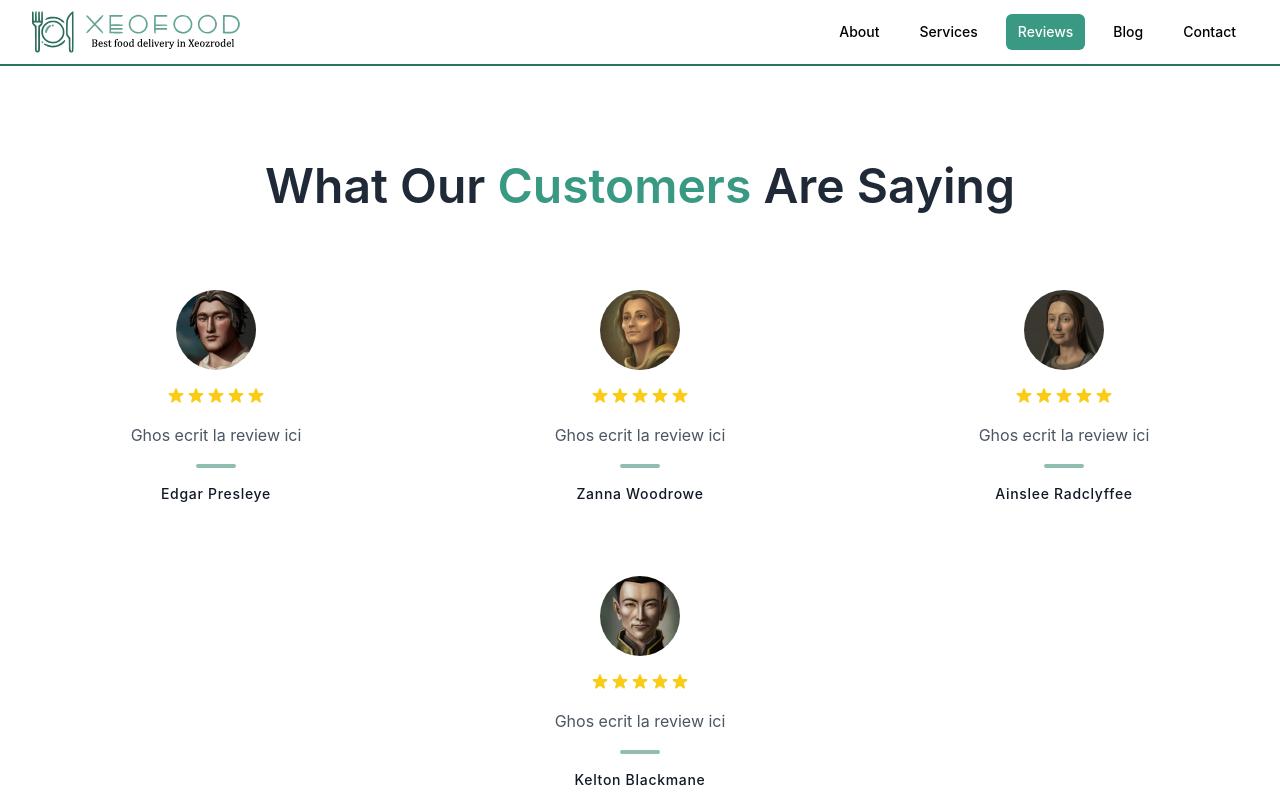
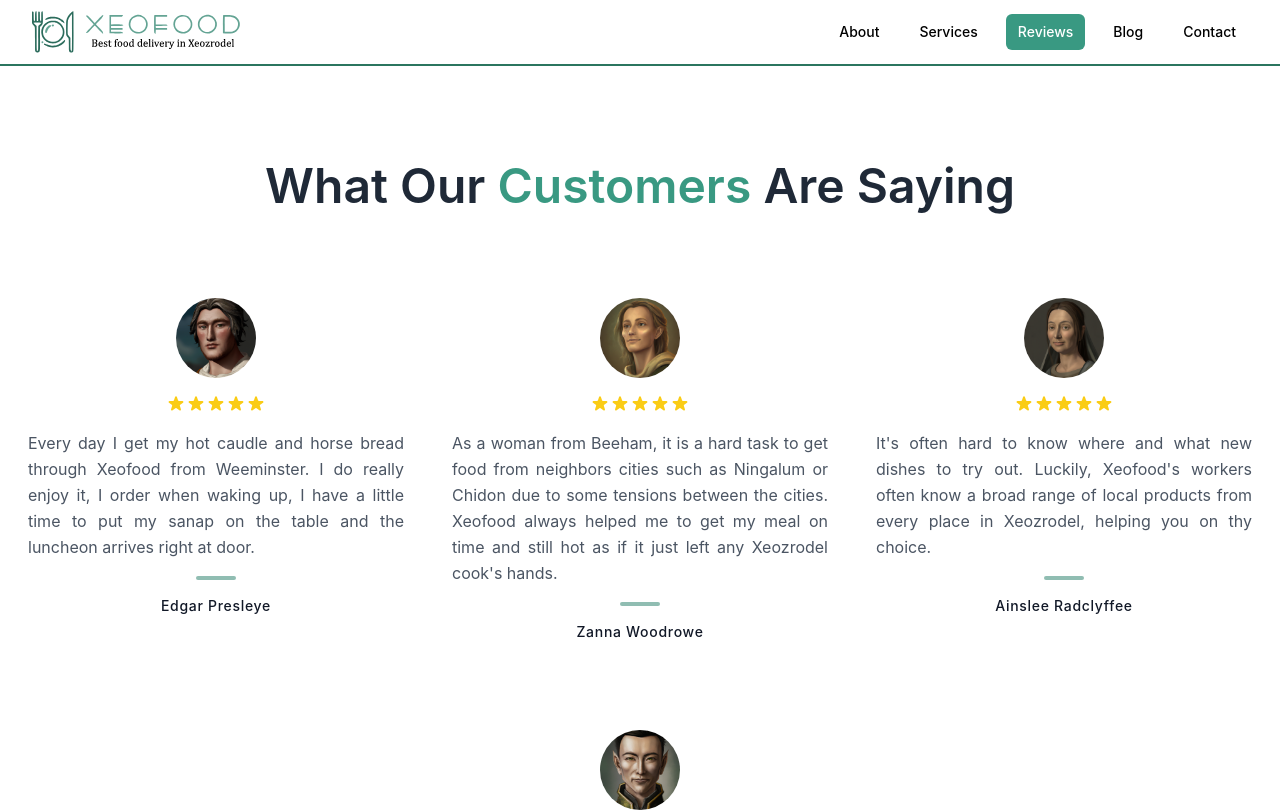
Before and after one commit to corentincolsenet/google-SEO-ranking, a Next.js app: page /reviews in a window 1280 px wide. Shown: the top 812 px of the page. Built offline with nearby package versions, Linux system fonts and the light colour scheme.

Commit message:
GD: code: reviews done & few edits

```diff
--- a/components/Reviews.tsx
+++ b/components/Reviews.tsx
@@ -7,25 +7,25 @@ const Reviews = () => {
   const reviews: Array<IReview> = [
     {
       fullName: "Edgar Presleye",
-      review: "Ghos ecrit la review ici",
+      review: "Every day I get my hot caudle and horse bread through Xeofood from Weeminster. I do really enjoy it, I order when waking up, I have a little time to put my sanap on the table and the luncheon arrives right at door.",
       url: "/images/reviews-person-edgar-presleye.png",
       stars: 5
     },
     {
       fullName: "Zanna Woodrowe",
-      review: "Ghos ecrit la review ici",
+      review: "As a woman from Beeham, it is a hard task to get food from neighbors cities such as Ningalum or Chidon due to some tensions between the cities. Xeofood always helped me to get my meal on time and still hot as if it just left any Xeozrodel cook's hands.",
       url: "/images/reviews-person-zanna-woodrowe.png",
       stars: 5
     },
     {
       fullName: "Ainslee Radclyffee",
-      review: "Ghos ecrit la review ici",
+      review: "It's often hard to know where and what new dishes to try out. Luckily, Xeofood's workers often know a broad range of local products from every place in Xeozrodel, helping you on thy choice.",
       url: "/images/reviews-person-ainslee-radclyffee.png",
       stars: 5
     },
     {
       fullName: "Kelton Blackmane",
-      review: "Ghos ecrit la review ici",
+      review: "I'm from Laisy and it's been years that I wanted to try a Shundinar's manchet, some special bread from North-East of Xeozrodel, which is way too far and too dangerous for an elf like me. And thanks to Xeofood I could finally give a try at this masterpiece !",
       url: "/images/reviews-person-kelton-blackmane.png",
       stars: 5
     },
@@ -39,7 +39,7 @@ const Reviews = () => {
         </h2>
         <div className="flex flex-wrap -m-4 justify-center items-start md:gap-y-10">
           {reviews.map((review: IReview, index: number) => (
-            <div key={`review-${index}`} className="lg:w-1/3 lg:mb-0 mb-6 p-4">
+            <div key={`review-${index}`} className="lg:w-1/3 lg:mb-0 mb-6 p-6">
               <div className="flex flex-col space-y-4 items-center justify-center h-full">
                 <div className="relative w-20 h-20 object-cover object-center rounded-full inline-block">
                   <Image
@@ -62,7 +62,7 @@ const Reviews = () => {
                       )
                   })}
                 </div>
-                <p className="leading-relaxed">{review.review}</p>
+                <p className="leading-relaxed text-base text-justify">{review.review}</p>
                 <span className="inline-block h-1 w-10 rounded bg-tertiary mt-6 mb-4"></span>
                 <h2 className="text-gray-900 font-medium title-font tracking-wider text-sm">{review.fullName}</h2>
               </div>
```
